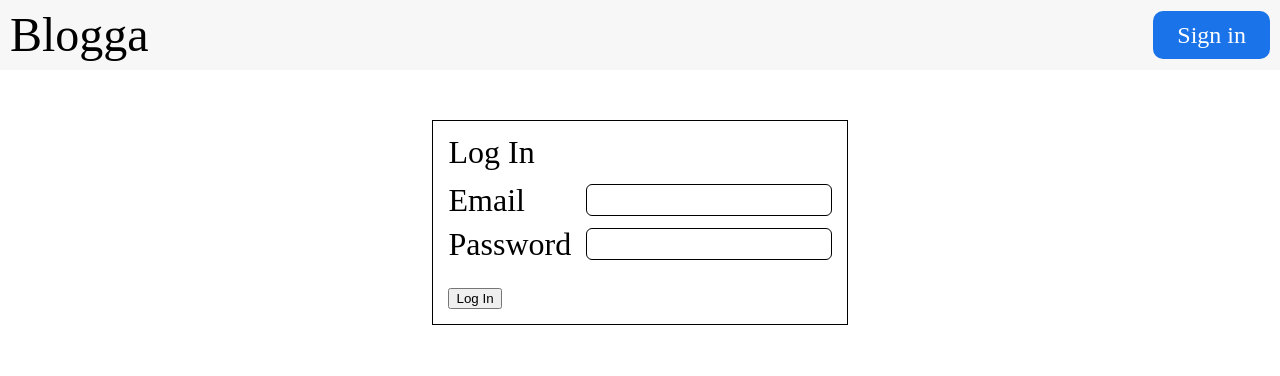
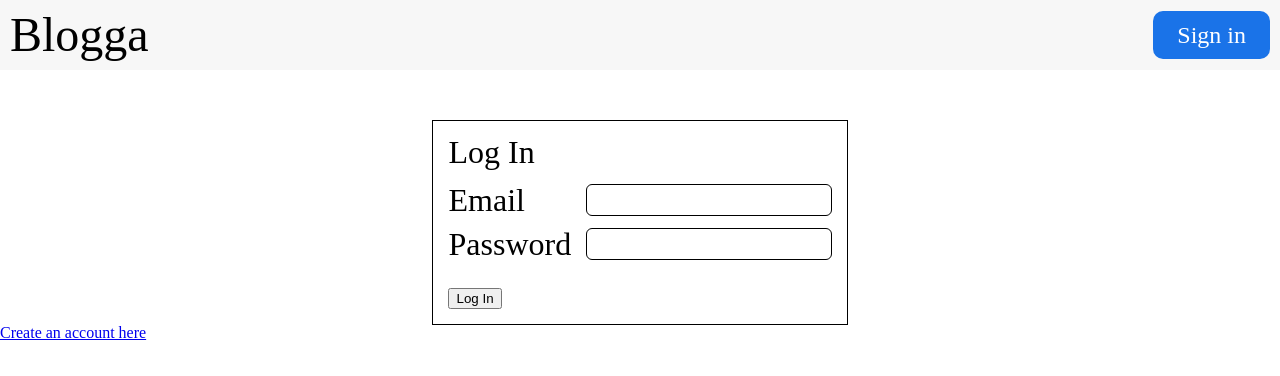
Before and after one commit to suzuhe481/blogga-frontend, a React (Vite) app: page /login in a window 1280 px wide. Shown: the top 376 px of the page. Built offline with nearby package versions, Linux system fonts and the light colour scheme.

Commit message:
Added link to account creation page

```diff
--- a/src/components/PageComponents/LoginForm/LoginForm.jsx
+++ b/src/components/PageComponents/LoginForm/LoginForm.jsx
@@ -31,6 +31,9 @@ const LoginForm = () => {
           </div>
         </form>
       </div>
+      <div className={styles["account-create-container"]}>
+        <a href="/signup">Create an account here</a>
+      </div>
     </div>
   );
 };
```
